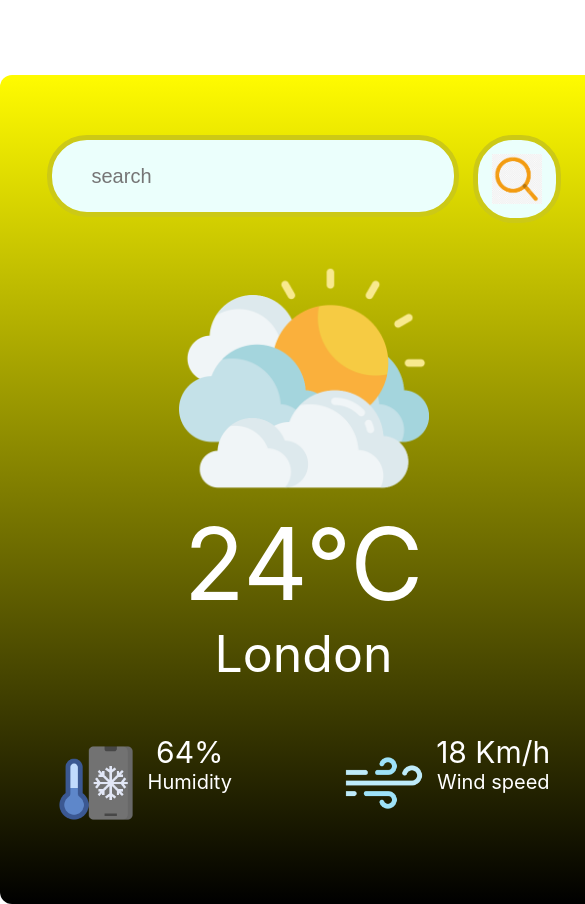
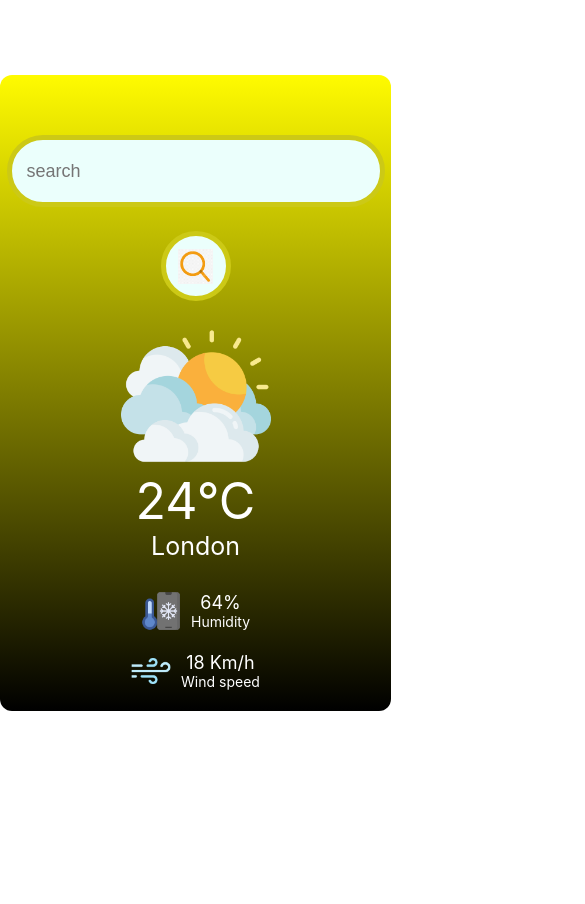
Before and after one commit to YugalKishore14/Weather-app, a React (Create React App) app: page / in a window 390 px wide. Shown: the top 904 px of the page, 585 px wide, since content can reach past the window. After the commit the page ends 844 px from the top, so only its background shows below. Built offline with nearby package versions, Linux system fonts and the light colour scheme.

Commit message:
Update WeatherApp.css

```diff
--- a/src/componentes/WeatherApp/WeatherApp.css
+++ b/src/componentes/WeatherApp/WeatherApp.css
@@ -1,93 +1,194 @@
 .container {
+  max-width: 90%;
   width: 607px;
   height: 829px;
   margin: auto;
   margin-top: 75px;
   border-radius: 12px;
   background-image: linear-gradient(180deg, #fffb00 0%, #000000 100%);
+  padding: 20px;
 }
+
 .top-bar {
   display: flex;
   justify-content: center;
   gap: 14px;
-  padding-top: 60px;
+  padding-top: 40px;
 }
+
 .top-bar input {
   border: 5px solid #ccc916;
-  display: flex;
   width: 360px;
   height: 70px;
   background: #ebfffc;
-  /* border: none; */
   outline: none;
   border-radius: 40px;
-  padding-left: 40px;
+  padding-left: 20px;
   color: #626262;
   font-size: 20px;
   font-weight: 400;
 }
-.search-icon img {
-  width: 50px;
-  height: 50px;
-}
+
 .search-icon {
   border: 5px solid #ccc916;
   display: flex;
   justify-content: center;
   align-items: center;
-  width: 78px;
-  height: 78px;
+  width: 70px;
+  height: 70px;
   background: #ebfffc;
-  border-radius: 40px;
+  border-radius: 50%;
   cursor: pointer;
 }
+
+.search-icon img {
+  width: 40px;
+  height: 40px;
+}
+
 .weather-img {
-  margin-top: 30px;
+  margin-top: 20px;
   display: flex;
   justify-content: center;
 }
+
+.weather-img img {
+  width: 200px;
+  height: 200px;
+}
+
 .weather-temp {
   display: flex;
   justify-content: center;
   color: white;
-  font-size: 100px;
+  font-size: 80px;
   font-weight: 400;
 }
-.weather-img img {
-  width: 250px;
-  height: 250px;
-}
+
 .weather-location {
   display: flex;
   justify-content: center;
   color: white;
-  font-size: 50px;
+  font-size: 40px;
   font-weight: 400;
 }
+
 .data-container {
-  margin-top: 50px;
+  margin-top: 30px;
   color: white;
   display: flex;
   justify-content: center;
+  gap: 20px;
+  flex-wrap: wrap;
 }
+
 .element {
-  margin: auto;
   display: flex;
-  align-items: flex-start;
+  align-items: center;
   gap: 13px;
 }
+
 .element img {
-  width: 78px;
-  height: 78px;
+  width: 60px;
+  height: 60px;
 }
+
 .data {
-  font-size: 30px;
+  font-size: 25px;
   font-weight: 400;
 }
+
 .text {
-  font-size: 20px;
+  font-size: 18px;
   font-weight: 400;
 }
-.icon {
-  margin-top: 10px;
+
+@media (max-width: 768px) {
+  .container {
+    width: 100%;
+    height: auto;
+    padding: 20px;
+  }
+
+  .top-bar {
+    flex-direction: column;
+    align-items: center;
+  }
+
+  .top-bar input {
+    width: 100%;
+    height: 60px;
+    font-size: 18px;
+    padding-left: 15px;
+  }
+
+  .search-icon {
+    width: 60px;
+    height: 60px;
+    margin-top: 10px;
+  }
+
+  .search-icon img {
+    width: 35px;
+    height: 35px;
+  }
+
+  .weather-img img {
+    width: 150px;
+    height: 150px;
+  }
+
+  .weather-temp {
+    font-size: 60px;
+  }
+
+  .weather-location {
+    font-size: 30px;
+  }
+
+  .data-container {
+    flex-direction: column;
+    align-items: center;
+  }
+
+  .element {
+    justify-content: center;
+    gap: 10px;
+  }
+
+  .element img {
+    width: 50px;
+    height: 50px;
+  }
+
+  .data {
+    font-size: 20px;
+  }
+
+  .text {
+    font-size: 16px;
+  }
 }
+
+@media (max-width: 480px) {
+  .weather-temp {
+    font-size: 50px;
+  }
+
+  .weather-location {
+    font-size: 25px;
+  }
+
+  .element img {
+    width: 40px;
+    height: 40px;
+  }
+
+  .data {
+    font-size: 18px;
+  }
+
+  .text {
+    font-size: 14px;
+  }
+}
```
